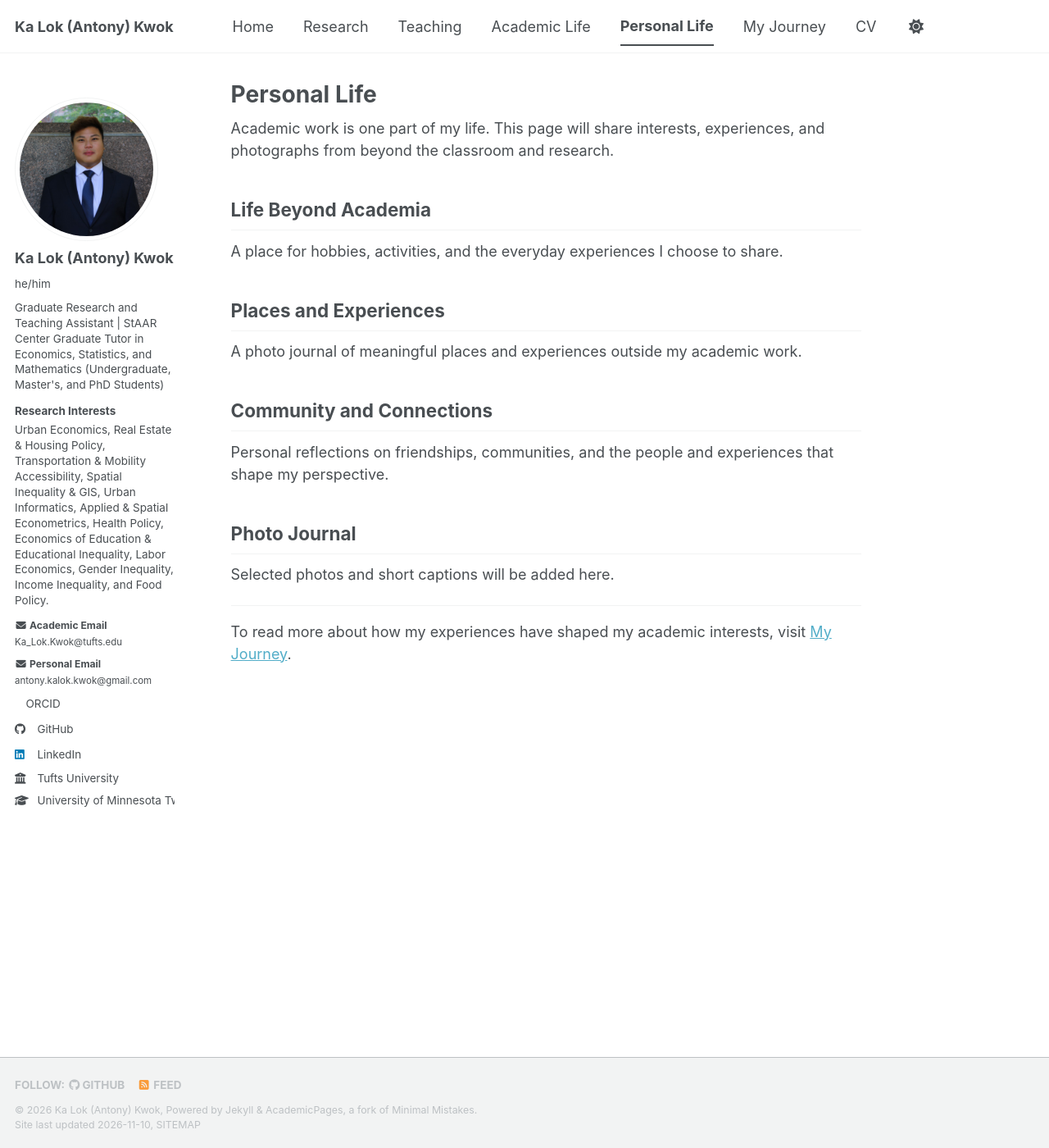
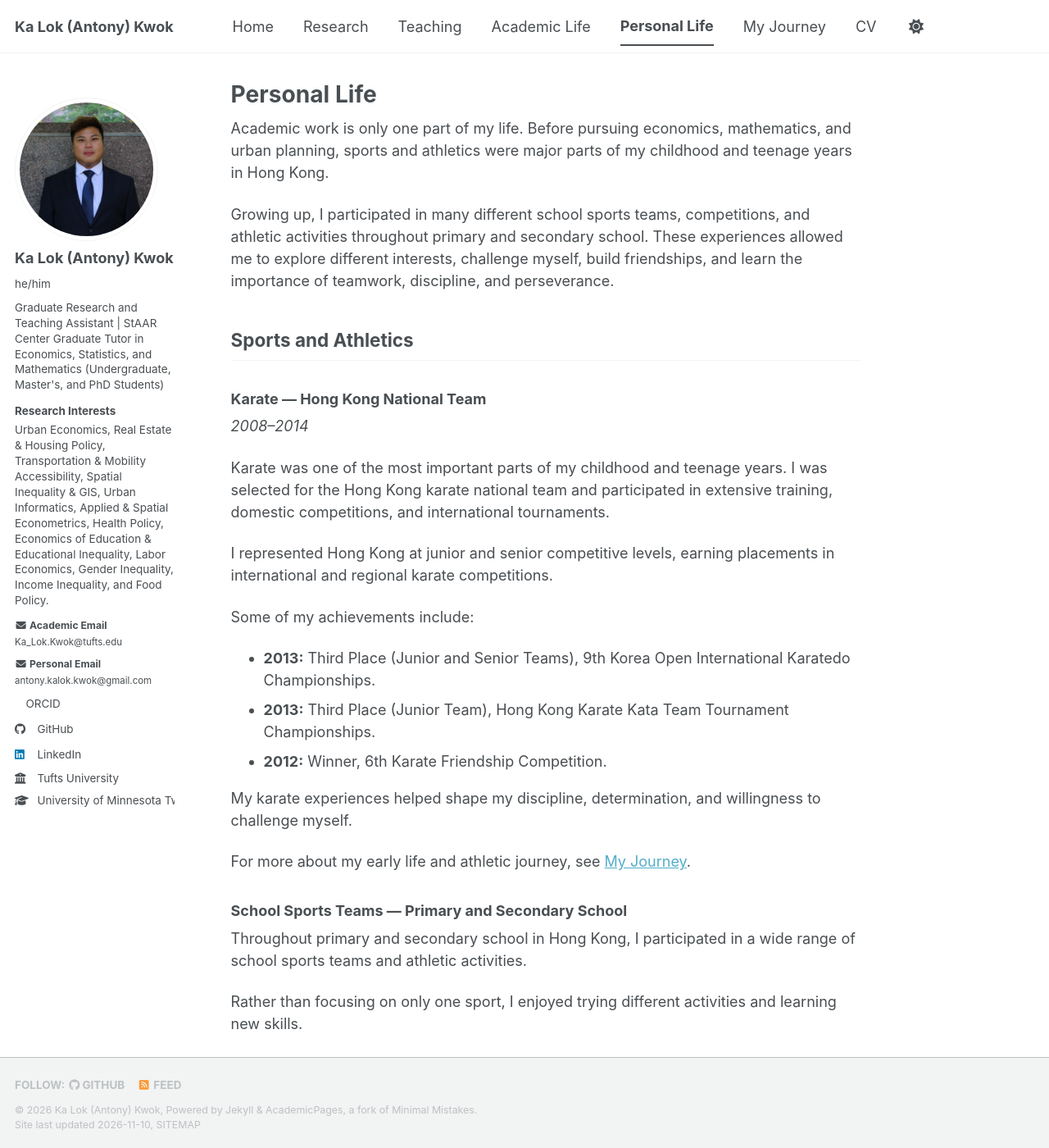
Before and after one commit to AntonyKaLokKwok/AntonyKaLokKwok.github.io, a Jekyll site: the page built from _pages/personal-life.md, in a window 1280 px wide and 1400 px high. Shown: the whole window at 82% size. Built offline with Jekyll 4.4.1, drawn with Linux system fonts in a browser that asks for light colours; a style sheet for code colours, icons or effects is not loaded; some of the changed text lies outside the part shown.

Commit message:
Revise personal life page with sports and community details
Expanded personal life section with details on sports and athletics, including achievements in karate and school sports. Added reflections on community and travel experiences.

```diff
--- a/_pages/personal-life.md
+++ b/_pages/personal-life.md
@@ -5,24 +5,87 @@ permalink: /personal-life/
 author_profile: true
 ---
 
-Academic work is one part of my life. This page will share interests, experiences, and photographs from beyond the classroom and research.
+Academic work is only one part of my life. Before pursuing economics, mathematics, and urban planning, sports and athletics were major parts of my childhood and teenage years in Hong Kong.
 
-## Life Beyond Academia
+Growing up, I participated in many different school sports teams, competitions, and athletic activities throughout primary and secondary school. These experiences allowed me to explore different interests, challenge myself, build friendships, and learn the importance of teamwork, discipline, and perseverance.
 
-A place for hobbies, activities, and the everyday experiences I choose to share.
+## Sports and Athletics
+
+### Karate — Hong Kong National Team
+
+*2008–2014*
+
+Karate was one of the most important parts of my childhood and teenage years. I was selected for the Hong Kong karate national team and participated in extensive training, domestic competitions, and international tournaments.
+
+I represented Hong Kong at junior and senior competitive levels, earning placements in international and regional karate competitions.
+
+Some of my achievements include:
+
+- **2013:** Third Place (Junior and Senior Teams), 9th Korea Open International Karatedo Championships.
+- **2013:** Third Place (Junior Team), Hong Kong Karate Kata Team Tournament Championships.
+- **2012:** Winner, 6th Karate Friendship Competition.
+
+My karate experiences helped shape my discipline, determination, and willingness to challenge myself.
+
+For more about my early life and athletic journey, see [My Journey](/my-journey/).
+
+### School Sports Teams — Primary and Secondary School
+
+Throughout primary and secondary school in Hong Kong, I participated in a wide range of school sports teams and athletic activities.
+
+Rather than focusing on only one sport, I enjoyed trying different activities and learning new skills.
+
+**Team Sports**
+- Handball
+- Basketball
+- Soccer (Football)
+- Volleyball
+
+**Racket Sports**
+- Table Tennis (Ping-Pong)
+- Badminton
+- Squash
+
+**Swimming**
+- Swimming
+
+**Track and Field**
+- Sprinting and running events
+- Long-distance running, including 15 km
+- Relay races
+- Jumping events
+- High jump
+- Shot put
+- Throwing events
+
+Participating in different sports gave me opportunities to work with teammates, compete in various events, and explore both individual and team-based athletic challenges.
+
+### Selected School Athletic Achievements
+
+**2013 — School Sports Day**
+- First Runner-Up, Boys Grade A High Jump
+- Second Runner-Up, Boys Grade A Shot Put
+
+These experiences remain meaningful parts of my school years and early personal development.
 
 ## Places and Experiences
 
-A photo journal of meaningful places and experiences outside my academic work.
+Outside academia and sports, I enjoy exploring different places, cultures, and communities.
+
+Traveling and experiencing different environments have given me opportunities to observe how people live, interact, and experience their surroundings.
+
+This section will include selected photographs and experiences from places I have visited.
 
 ## Community and Connections
 
-Personal reflections on friendships, communities, and the people and experiences that shape my perspective.
+One of the things I value most is the opportunity to meet people with different experiences, interests, and perspectives.
+
+Whether through school sports teams, university organizations, friendships, or everyday conversations, I enjoy learning from others and sharing experiences.
 
 ## Photo Journal
 
-Selected photos and short captions will be added here.
+A collection of photographs documenting my athletic experiences, travels, friendships, and life outside academia.
 
 ---
 
-To read more about how my experiences have shaped my academic interests, visit [My Journey](/my-journey/).
+To read more about my childhood, family background, and the experiences that shaped my academic interests, visit [My Journey](/my-journey/).
```
